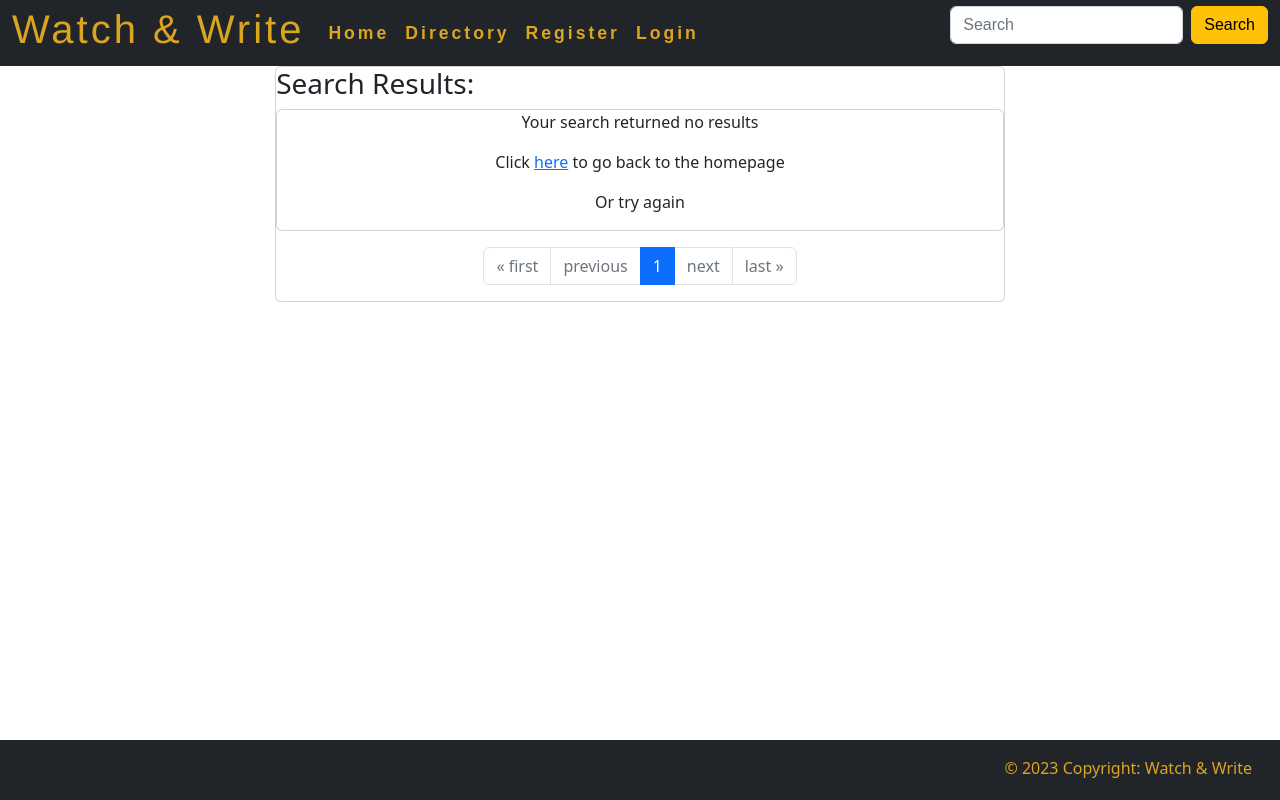
After one commit to Linber93/watch_and_write, a Django app: page /reviews/search-results in a window 1280 px wide. The commit adds this page. Run offline with Django 3.2, Linux system fonts and the light colour scheme.

Commit message:
add search functionality

```diff
--- a/review/urls.py
+++ b/review/urls.py
@@ -8,6 +8,7 @@ urlpatterns = [
     path('create-review/', views.CreateReview.as_view(), name='create_review'),
     path('reviews/edit/<slug:slug>/', views.EditReview.as_view(), name='edit_review'),
     path('reviews/<slug:slug>/remove', views.DeleteReview.as_view(), name='delete_review'),
+    path('reviews/search-results', views.SearchResults.as_view(), name='search_results'),
     path('<slug:slug>/', views.Review_Single.as_view(), name='single_review'),
 
 ]
--- a/review/views.py
+++ b/review/views.py
@@ -4,6 +4,7 @@ from django.views.generic.edit import FormView
 from django.views import generic, View
 from django.utils.text import slugify
 from django.urls import reverse, reverse_lazy
+from django.db.models import Q
 from .models import Review
 from .forms import CommentForm, ReviewForm
 
@@ -193,3 +194,43 @@ class DeleteReview(generic.DeleteView):
     model = Review
     template_name = 'delete-review.html'
     success_url = reverse_lazy('home')
+
+
+class SearchResults(generic.ListView):
+    """
+    The view for rendering the search results page.
+    assigned three variables that set the model, template and pagination
+    """
+    model = Review
+    template_name = 'search_results.html'
+    paginate_by = 3
+
+    def querystring(self):
+        """
+        querystring method
+        Required for retaining the same queryset across all pagination pages
+        """
+        querystring = self.request.GET.copy()
+        querystring.pop(self.page_kwarg, None)
+        encoded_querystring = querystring.urlencode()
+        return encoded_querystring
+
+    def get_queryset(self):
+        """
+        get_queryset method
+        Constructs a queryset using Q methods
+        Returns an object_list for use within the template
+        """
+        query = self.request.GET.get('search')
+
+        if query is not None:
+            object_list = Review.objects.filter(
+                Q(title__icontains=query) |
+                Q(author__username__icontains=query) |
+                Q(director__icontains=query) |
+                Q(actors__icontains=query)
+                ).filter(review_approved=True)
+        else:
+            object_list = Review.objects.none()
+
+        return object_list
--- a/templates/base.html
+++ b/templates/base.html
@@ -51,8 +51,8 @@
               </li>
               {% endif %}
             </ul>
-            <form class="d-flex mb-3" role="search">
-              <input class="form-control me-2" type="search" placeholder="Search" aria-label="Search">
+            <form class="d-flex mb-3" role="search" action="{% url 'search_results' %}" method="GET">
+              <input class="form-control me-2" type="search" placeholder="Search" aria-label="Search" name="search">
               <button class="btn btn-warning" type="submit">Search</button>
             </form>
           </div>
--- /dev/null
+++ b/templates/search_results.html
@@ -0,0 +1,105 @@
+{% extends 'base.html' %}
+
+{% block title %}Search Results{% endblock %}
+
+{% block content %}
+
+<div class="container-fluid">
+    <div class="row">
+        <div class="col-md-8 offset-md-2">
+            <div class="card">
+                <div class="card-inner-large">
+                    <h3>Search Results:</h3>
+                    {% for review in object_list %}
+                        <div class="card search-result-card">
+                            <a href="{% url 'single_review' review.slug %}" class="post-link search-result">
+                                <div class="row">
+                                    <div class="search-results-image d-none d-sm-inline col-5 col-lg-5 col-xl-4">
+                                        {% if "placeholder" in review.movie_poster.url %}
+                                            <img src="https://res.cloudinary.com/dqj8alsys/image/upload/v1678289064/defaultimage_nrxzoc.jpg" alt="Default image" aria-label="Default image">
+                                        {% else %}
+                                            <img src="{{ review.movie_poster.url }}" alt="an image of {{ review.title }}" aria-label="an image of {{ review.title }}">
+                                        {% endif %}
+                                    </div>
+                                    <div class="search-results-info col-7 col-lg-7 col-xl-4">
+                                        <h4 class="search-results-name">{{ review.title }}</h4>
+                                        <div class="search-results-text">
+                                            <div class="d-block mt-2">
+                                                <span>Author: {{ review.author }}</span>
+                                            </div>
+                                            <div class="d-block mt-2">
+                                                <span>{{ review.director }}</span>
+                                            </div>
+                                            <div class="d-block mt-2">
+                                                <span>Colour: {{ review.released_on }}</span>
+                                            </div>
+                                            <div class="d-block mt-2">
+                                                <span>Type: {{ review.excerpt }}</span>
+                                            </div>
+                                            </div>
+
+                                    </div>
+
+                                </div>
+                            </a>
+                        </div>
+                    {% empty %}
+                        <div class="card">
+                            <div class="card-inner">
+                                <p class="text-center">Your search returned no results</p>
+                                <p class="text-center">Click <a href="{% url 'home' %}">here</a> to go back to the homepage</p>
+                                <p class="text-center">Or try again</p>
+                            </div>
+                        </div>
+                    {% endfor %}
+
+                    <ul class="pagination justify-content-center mt-3">
+                        {% if page_obj.has_previous %}
+                            <li class="page-item">
+                                <a href="?page=1&amp;{{ view.querystring }}" class="page-link">&laquo; first</a>
+                            </li>
+                            <li class="page-item">
+                                <a href="?page={{ page_obj.previous_page_number }}&amp;{{ view.querystring }}" class="page-link">previous</a>
+                            </li>
+                        {% else %}
+                            <li class="page-item">
+                                <a href="#" class="page-link disabled">&laquo; first</a>
+                            </li>
+                            <li class="page-item">
+                                <a href="#" class="page-link disabled">previous</a>
+                            </li>
+
+                        {% endif %}
+
+                        {% for i in page_obj.paginator.page_range %}
+                            {% if page_obj.number == i %}
+                                <li class="page-item active"><a href="#" class="page-link">{{ i }}<span class="sr-only">(current)</span></a></li>
+                            {% else %}
+                                <li class="page-item"><a class="page-link" href="?page={{ i }}&amp;{{ view.querystring }}">{{ i }}</a></li>
+                            {% endif %}
+                        {% endfor %}
+
+                        {% if page_obj.has_next %}
+                            <li class="page-item">
+                                <a href="?page={{ page_obj.next_page_number }}&amp;{{ view.querystring }}" class="page-link">next</a>
+                            </li>
+                            <li class="page-item">
+                                <a href="?page={{ page_obj.paginator.num_pages }}&amp;{{ view.querystring }}" class="page-link">last &raquo;</a>
+                            </li>
+                        {% else %}
+                            <li class="page-item">
+                                <a href="#" class="page-link disabled">next</a>
+                            </li>
+                            <li class="page-item">
+                                <a href="#" class="page-link disabled">last &raquo;</a>
+                            </li>
+
+                        {% endif %}
+                    </ul>
+                </div>
+            </div>
+        </div>
+    </div>
+</div>
+
+{% endblock %}
```
